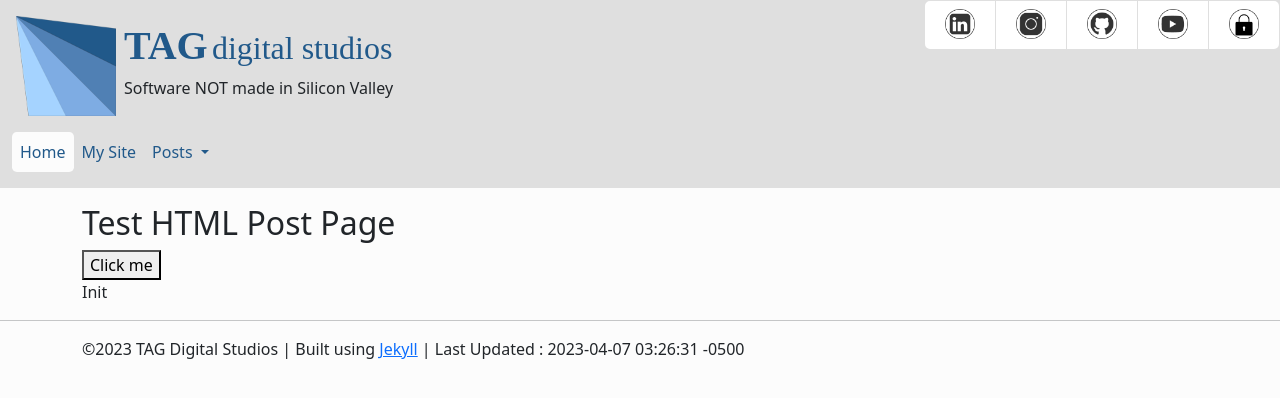
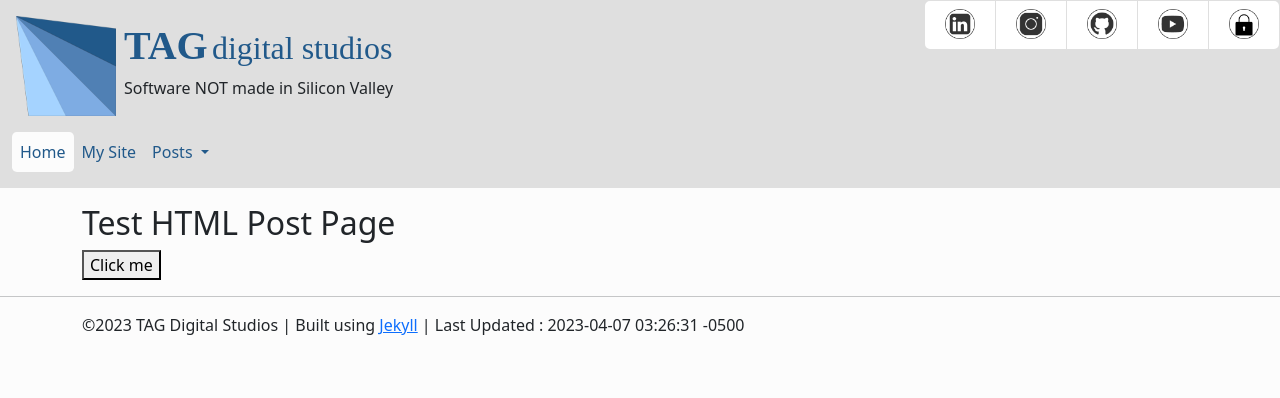
Before and after one commit to GrumpyCockatiel/grumpycockatiel.github.io, a Jekyll site: the page built from test.html, in a window 1280 px wide. Shown: the top 398 px of the page. Built offline with Jekyll 4.4.1, drawn with Linux system fonts in a browser that asks for light colours; some web fonts are replaced.

Commit message:
Update test.html

```diff
--- a/test.html
+++ b/test.html
@@ -27,11 +27,11 @@
 
     var result = resp.data.result;
     //Alpine.data('myObj').msg = result;
-    alert(Alpine.data('myObj').msg);
+    //alert(Alpine.data('myObj').msg);
 }
 
 </script>
 
 <div x-data="myObj">
-    <span x-text="msg"></span>
+    <span x-bind="msg"></span>
 </div>
```
